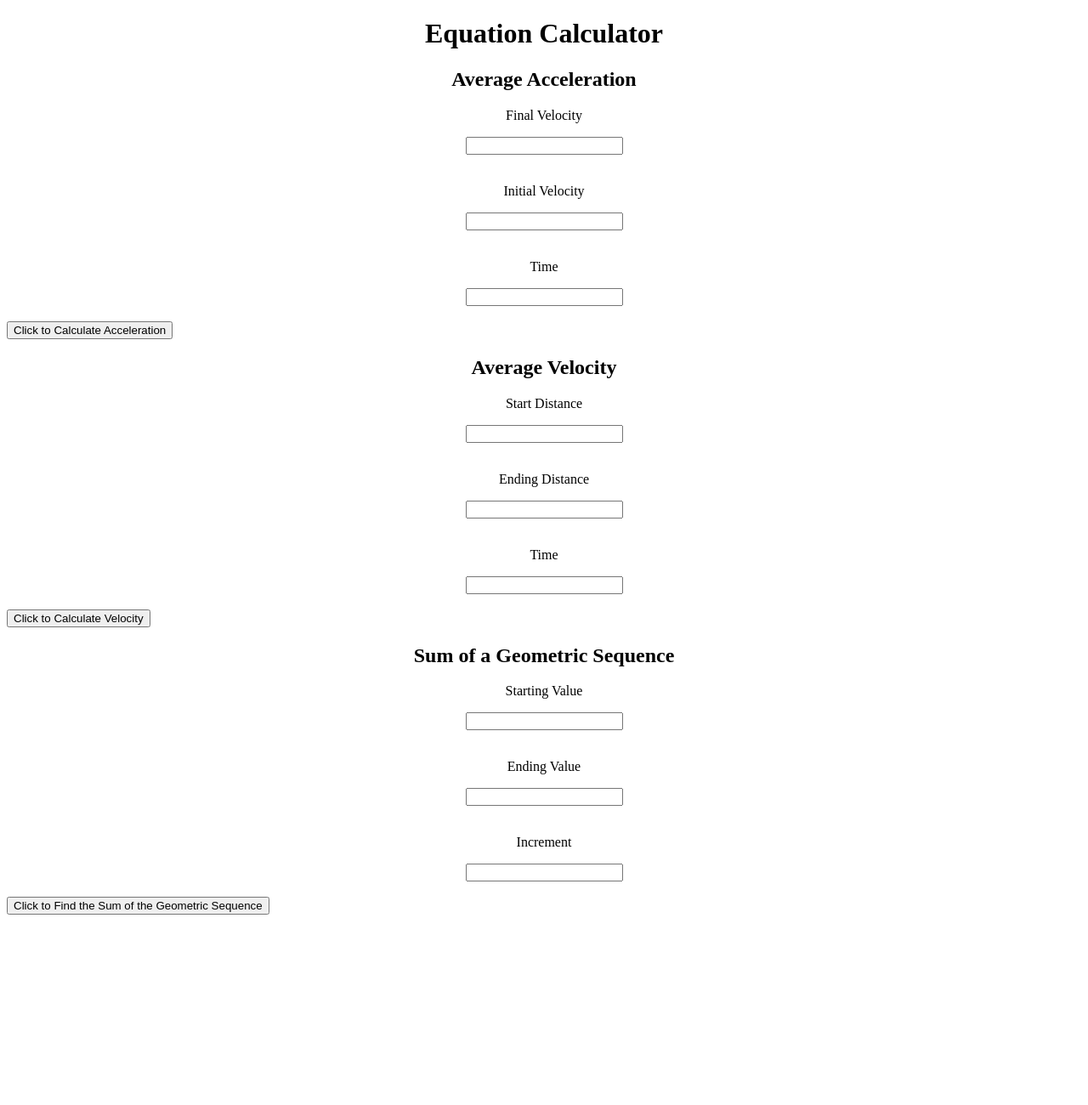
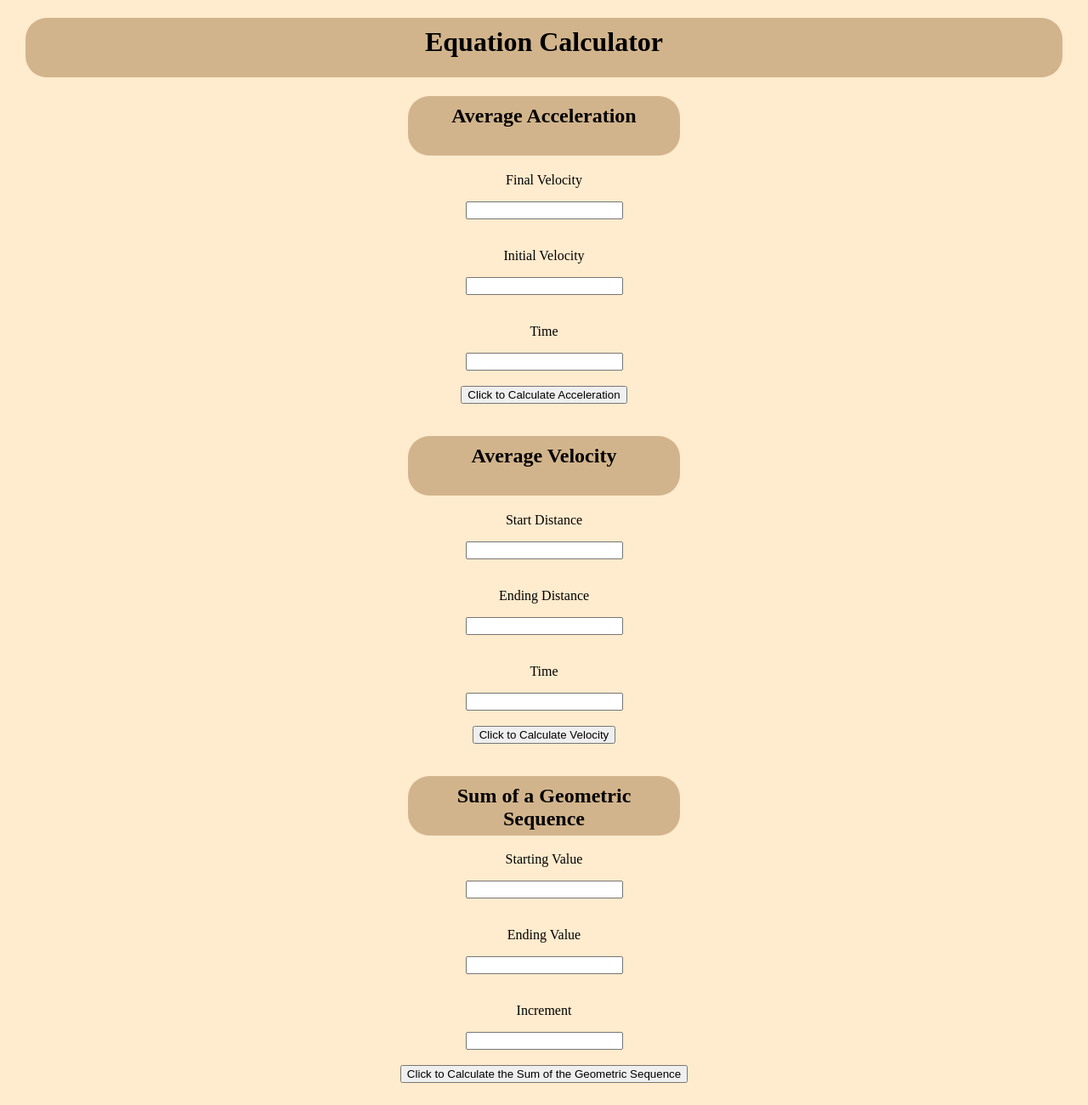
Before and after one commit to bwillis26-cell/377-web-app-dev, a PHP site: page / in a window 1280 px wide. Shown: the whole page at 85% size. Before the commit the page ends 1076 px from the top, so only its background shows below. Run offline with PHP 8.4, Linux system fonts and the light colour scheme.

Commit message:
More Styling

```diff
--- a/2-equation-calculator/index.html
+++ b/2-equation-calculator/index.html
@@ -18,7 +18,7 @@
         <p>Final Velocity</p><input type="text" id="vf"> <br>
         <p>Initial Velocity</p><input type="text" id="vi"> <br>
         <p>Time</p><input type="text" id="timeA"> <br>
-        <button type="button" onclick="calculateAccel()">Click to Calculate Acceleration</button> <br>
+        <input type="button" onclick="calculateAccel()"value="Click to Calculate Acceleration"><br>
 
         <div id="accel"></div>
 
@@ -28,7 +28,7 @@
         <p>Ending Distance</p><input type="text" id="df"> <br>
         <p>Time</p><input type="text" id="timeV"> <br>
 
-        <button type="button" onclick="calculateVelocity()">Click to Calculate Velocity</button> <br>
+        <input type="button" onclick="calculateVelocity()" value="Click to Calculate Velocity"><br>
 
         <div id="velocity"></div>
 
@@ -38,7 +38,7 @@
         <p>Ending Value</p><input type="text" id="geoEnd"> <br>
         <p>Increment</p><input type="text" id="increment"> <br>
 
-        <button type="button" onclick="calculateGeometric()">Click to Find the Sum of the Geometric Sequence</button> <br>
+        <input type="button" onclick="calculateGeometric()" value="Click to Calculate the Sum of the Geometric Sequence"> <br>
 
         <div id="total"></div>
 
--- a/2-equation-calculator/styles.css
+++ b/2-equation-calculator/styles.css
@@ -1,8 +1,25 @@
 input{
     display: block;
 }
-p, input, h1, h2{
+p, input, h1, h2, div{
     margin-left: auto;
     margin-right: auto;
     text-align: center;
 }
+h1, h2{
+    background-color: tan;
+    padding: 10px;
+    border-radius: 25px;
+    text-align: center;
+}
+html{
+    background-color:blanchedalmond;
+}
+h1{
+    width: 95%;
+    height: 50px;
+}
+h2{
+    width: 300px;
+    height: 50px;
+}
```
